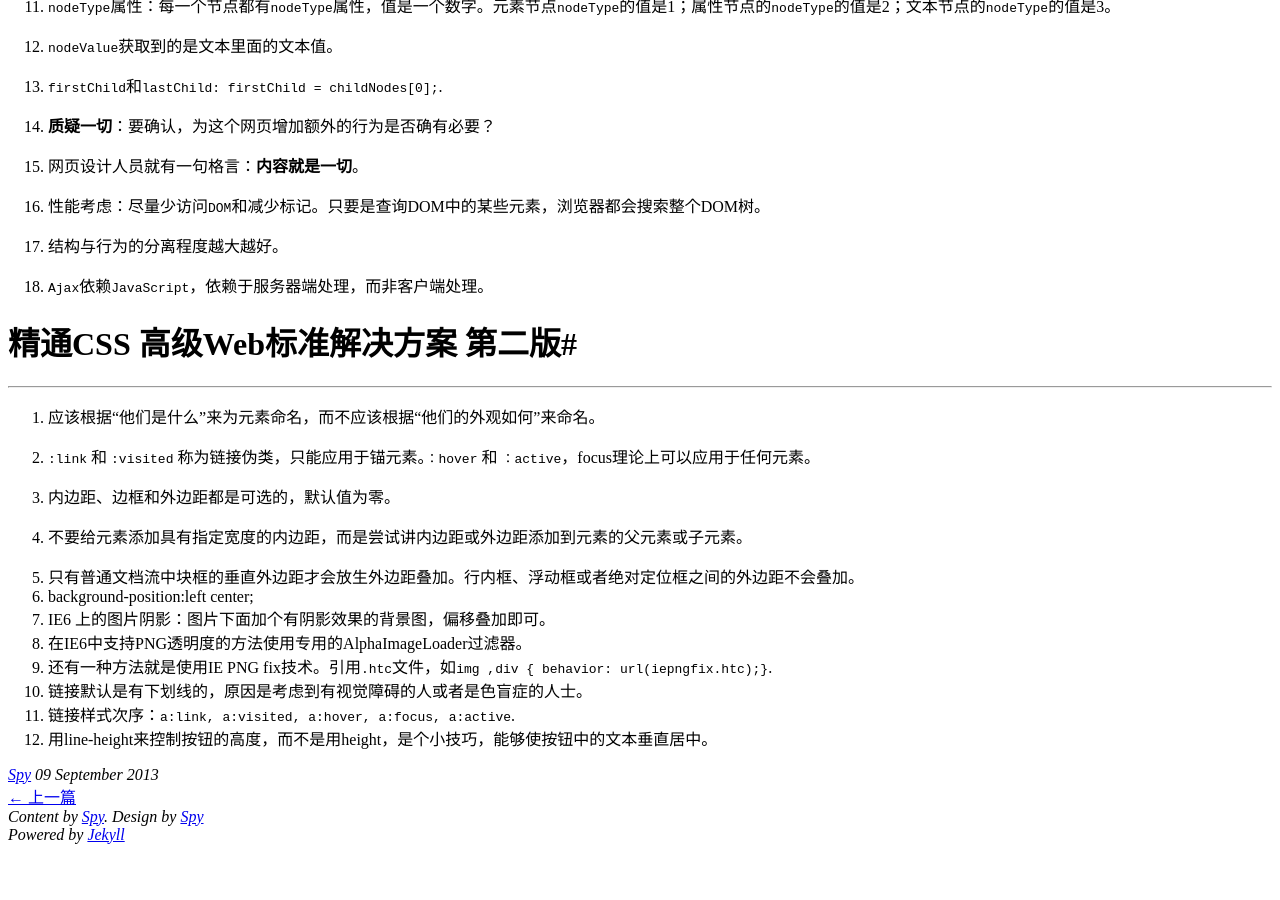
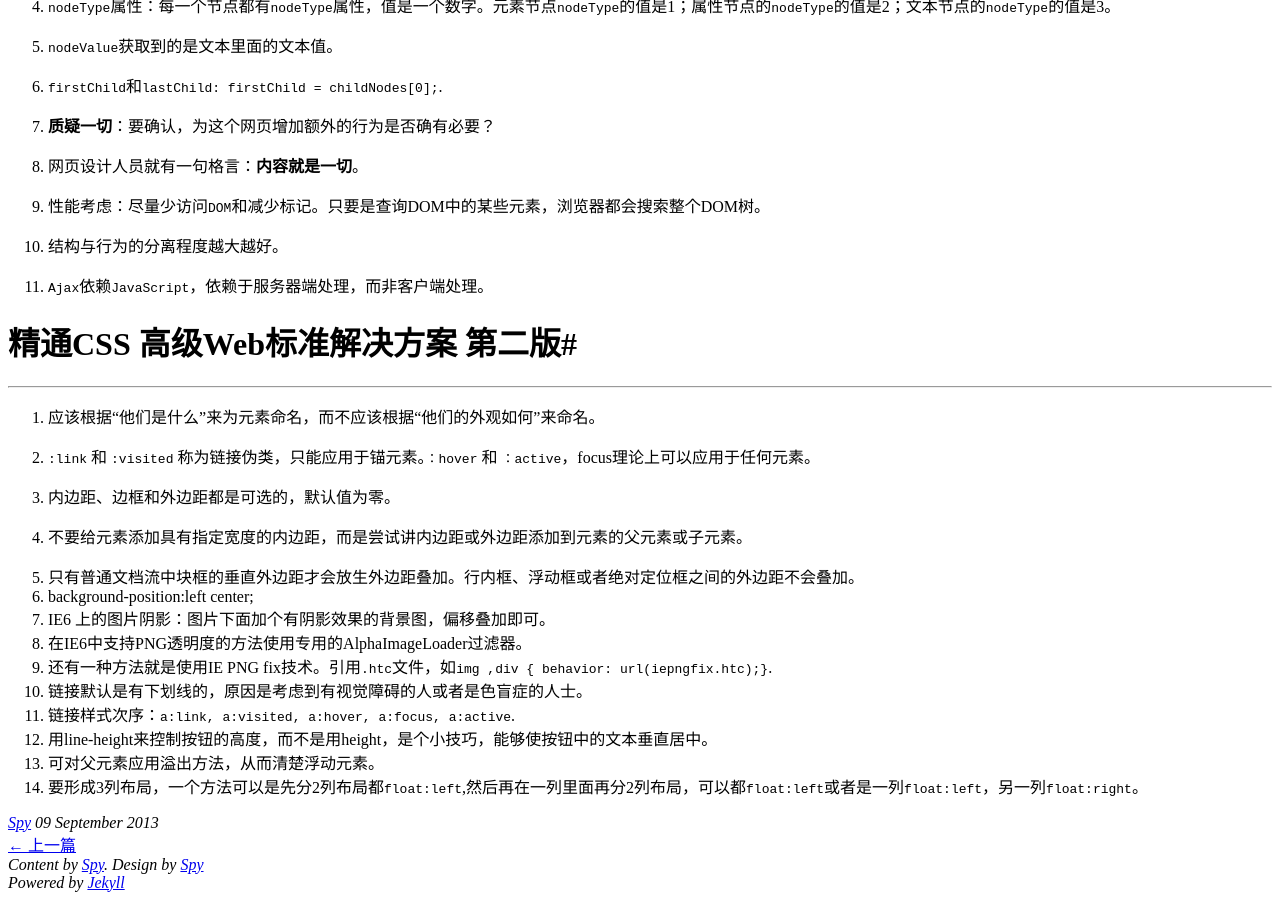
Before and after one commit to pigerla/pigerla.github.com, a Jekyll site: the page built from _posts/2013-09-09-读书品味.md, in a window 1280 px wide and 900 px high, scrolled down 940 px. Built offline with Jekyll 4.4.1, drawn with Linux system fonts in a browser that asks for light colours; comment, search, counter and statistics services are not loaded; before the commit the page ends 1792 px from its top, so only the background shows below that.

Commit message:
更新文章

```diff
--- a/_posts/2013-09-09-读书品味.md
+++ b/_posts/2013-09-09-读书品味.md
@@ -31,6 +31,9 @@
 
 
 7. 节点：元素节点、文本节点和属性节点等。
+
+
+<!--break-->
 
 
 8. `getAttribute setAttribute`.
@@ -67,10 +70,6 @@
 
 
 
-<!--break-->
-
-
-
 # 精通CSS 高级Web标准解决方案 第二版#
 
 ----------
@@ -94,3 +93,5 @@
 10. 链接默认是有下划线的，原因是考虑到有视觉障碍的人或者是色盲症的人士。
 11. 链接样式次序：`a:link, a:visited, a:hover, a:focus, a:active`.
 12. 用line-height来控制按钮的高度，而不是用height，是个小技巧，能够使按钮中的文本垂直居中。
+13. 可对父元素应用溢出方法，从而清楚浮动元素。
+14. 要形成3列布局，一个方法可以是先分2列布局都`float:left`,然后再在一列里面再分2列布局，可以都`float:left`或者是一列`float:left`，另一列`float:right`。
```
